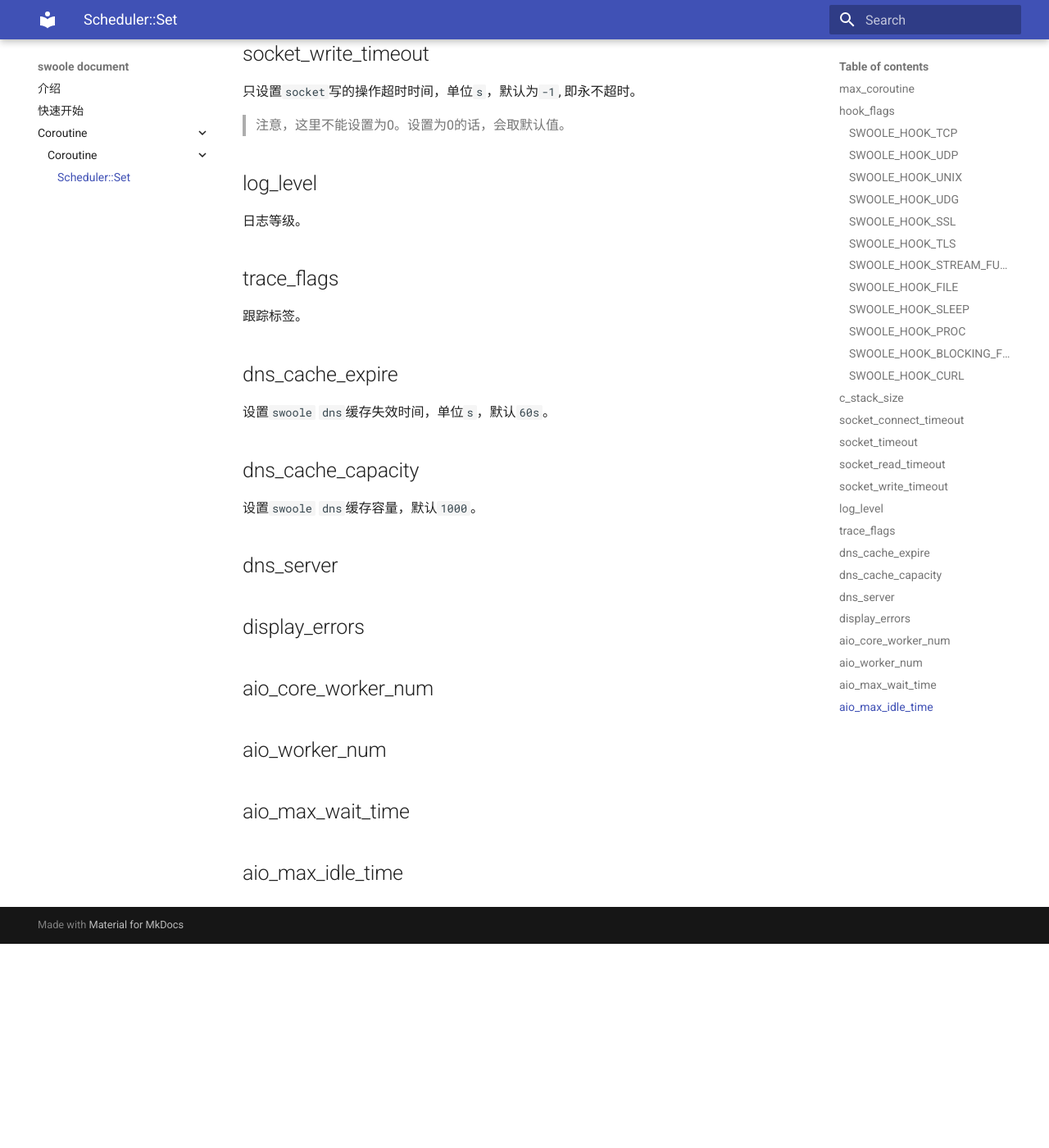
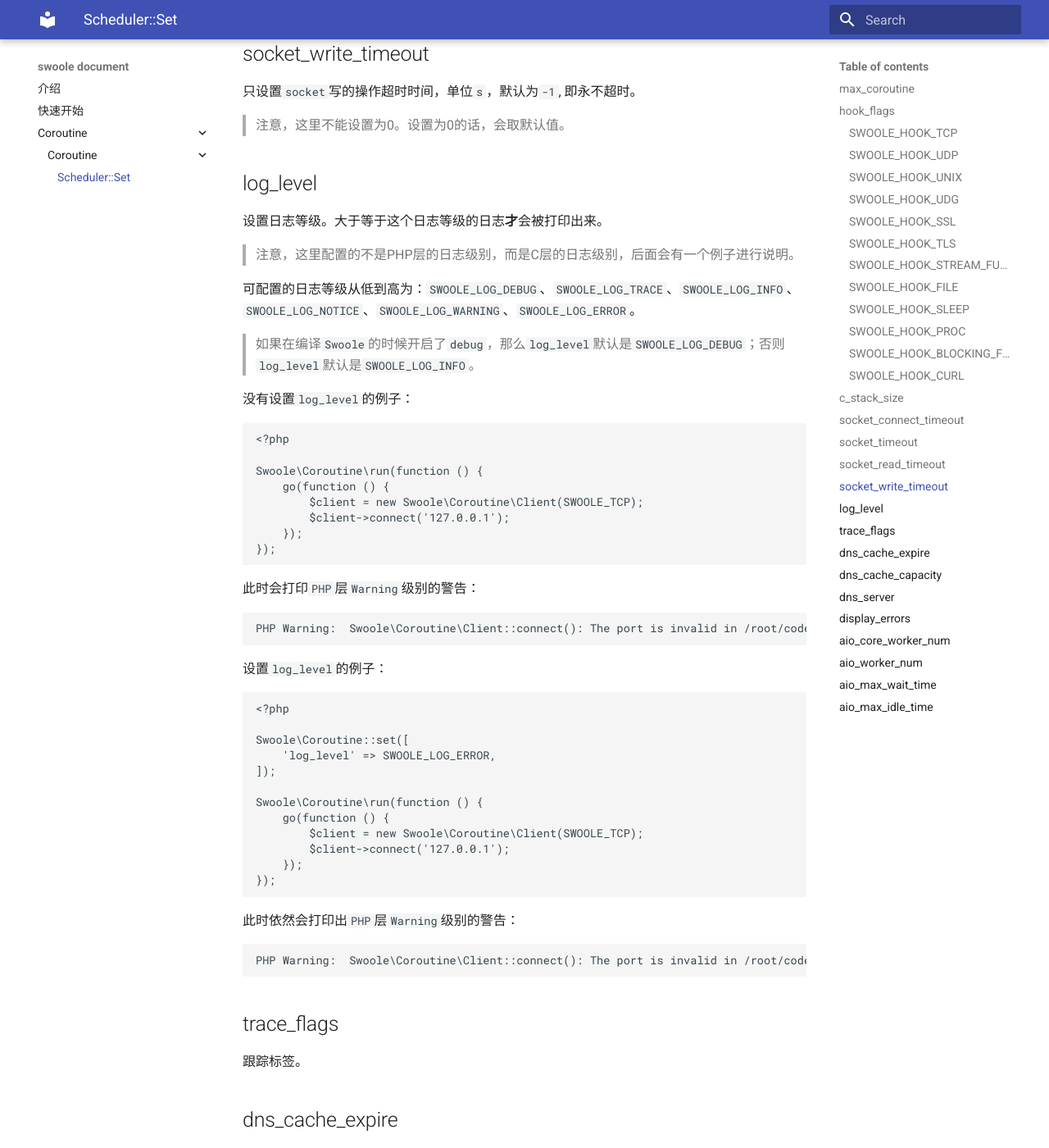
Before and after one commit to swooleo/docs, an MkDocs documentation site: the page built from docs/coroutine/scheduler/set.md, in a window 1280 px wide and 1400 px high, scrolled down 11374 px. Shown: the whole window at 82% size. Built offline with MkDocs 1.6.1 and Material for MkDocs 9.7.7, drawn with Linux system fonts in a browser that asks for light colours; before the commit the page ends 12525 px from its top, so only the background shows below that.

Commit message:
add log_level setting option

````diff
--- a/docs/coroutine/scheduler/set.md
+++ b/docs/coroutine/scheduler/set.md
@@ -589,7 +589,55 @@
 
 ## log_level
 
-日志等级。
+设置日志等级。大于等于这个日志等级的日志**才**会被打印出来。
+
+> 注意，这里配置的不是PHP层的日志级别，而是C层的日志级别，后面会有一个例子进行说明。
+
+可配置的日志等级从低到高为：`SWOOLE_LOG_DEBUG`、`SWOOLE_LOG_TRACE`、`SWOOLE_LOG_INFO`、`SWOOLE_LOG_NOTICE`、`SWOOLE_LOG_WARNING`、`SWOOLE_LOG_ERROR`。
+
+> 如果在编译`Swoole`的时候开启了`debug`，那么`log_level`默认是`SWOOLE_LOG_DEBUG`；否则`log_level`默认是`SWOOLE_LOG_INFO`。
+
+没有设置`log_level`的例子：
+
+```php
+<?php
+
+Swoole\Coroutine\run(function () {
+    go(function () {
+        $client = new Swoole\Coroutine\Client(SWOOLE_TCP);
+        $client->connect('127.0.0.1');
+    });
+});
+```
+
+此时会打印`PHP`层`Warning`级别的警告：
+
+```shell
+PHP Warning:  Swoole\Coroutine\Client::connect(): The port is invalid in /root/codeDir/phpCode/swoole/coroutine/coroutine/set.php on line 6
+```
+
+设置`log_level`的例子：
+
+```php
+<?php
+
+Swoole\Coroutine::set([
+    'log_level' => SWOOLE_LOG_ERROR,
+]);
+
+Swoole\Coroutine\run(function () {
+    go(function () {
+        $client = new Swoole\Coroutine\Client(SWOOLE_TCP);
+        $client->connect('127.0.0.1');
+    });
+});
+```
+
+此时依然会打印出`PHP`层`Warning`级别的警告：
+
+```shell
+PHP Warning:  Swoole\Coroutine\Client::connect(): The port is invalid in /root/codeDir/phpCode/swoole/coroutine/coroutine/set.php on line 10
+```
 
 ## trace_flags
 
````
